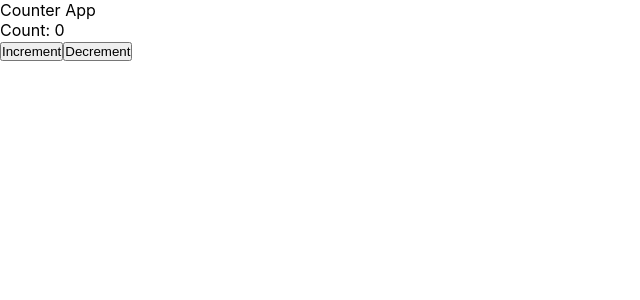
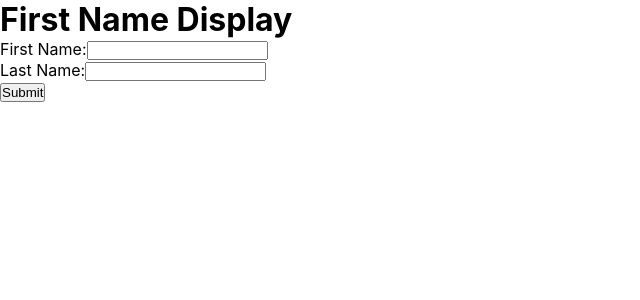
Before and after one commit to shreyansh0510/flagdisplay, a React (Create React App) app: page / in a window 1280 px wide. Shown: the top 300 px of the page, without its empty margins (0-640 px from the left). Built offline with nearby package versions, Linux system fonts and the light colour scheme.

Commit message:
created name display

```diff
--- a/src/App.js
+++ b/src/App.js
@@ -1,13 +1,14 @@
 // import Countries from "./components/Countries";
-
 import Counter from "./components/Counter";
+import Displayname from "./components/Displayname";
 import Flags from "./components/Flags";
 
 function App() {
   return (
     <div className="app">
       {/* <Flags /> */}
-      <Counter />
+      {/* <Counter /> */}
+      <Displayname />
     </div>
   );
 }
--- a/src/components/Counter.jsx
+++ b/src/components/Counter.jsx
@@ -11,6 +11,9 @@ function Counter() {
     setCount((prevCount) => prevCount - 1);
   };
 
+  console.log("count", typeof count);
+  console.log("count", typeof count);
+
   return (
     <>
       <div>Counter App</div>
--- /dev/null
+++ b/src/components/Displayname.jsx
@@ -0,0 +1,66 @@
+import React, { useState } from "react";
+
+function Displayname() {
+  const [user, setUser] = useState({
+    firstName: "",
+    lastName: "",
+  });
+
+  const [fullName, setFullName] = useState("");
+
+  const handleChange = (e) => {
+    const { name, value } = e.target;
+    setUser((prevUser) => {
+      return {
+        ...prevUser,
+        [name]: value,
+      };
+    });
+  };
+
+  const handleSubmit = (e) => {
+    e.preventDefault();
+    const name = `${user.firstName} ${user.lastName}`;
+    setFullName(name);
+  };
+
+  return (
+    <>
+      <form action="#">
+        <h1>First Name Display</h1>
+
+        <label htmlFor="firstName">
+          First Name:
+          <input
+            type="text"
+            id="firstName"
+            name="firstName"
+            value={user.firstName}
+            onChange={handleChange}
+            required
+          />
+        </label>
+        <br />
+        <label htmlFor="firstName">
+          Last Name:
+          <input
+            type="text"
+            id="lastName"
+            name="lastName"
+            value={user.lastName}
+            onChange={handleChange}
+            required
+          />
+        </label>
+        <br />
+        <button type="submit" onClick={handleSubmit}>
+          Submit
+        </button>
+        <br />
+        <div>{fullName.length ? <span> Full Name : {fullName}</span> : ""}</div>
+      </form>
+    </>
+  );
+}
+
+export default Displayname;
```
